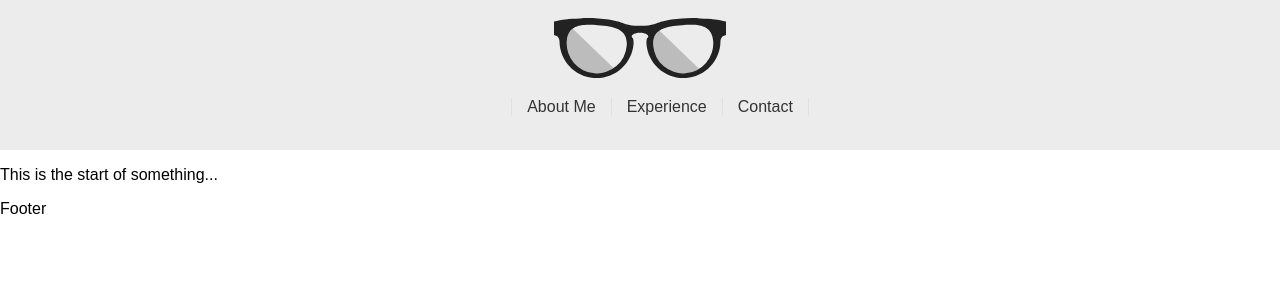
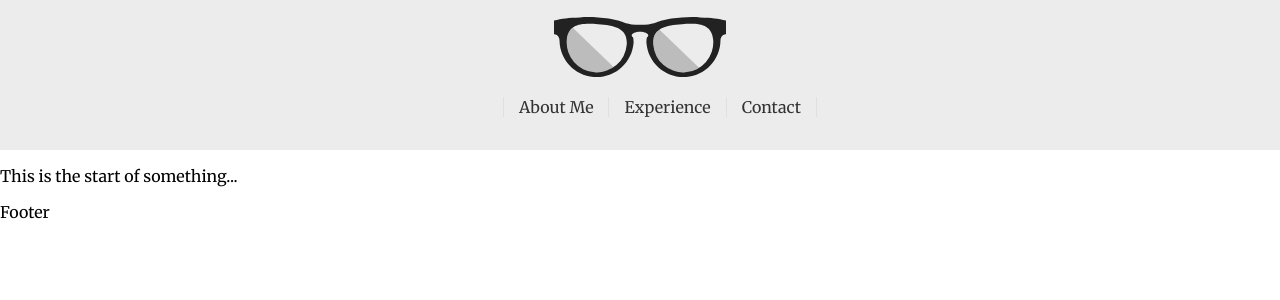
Before and after one commit to r3dscar3/React-Portfolio, a React app: page / in a window 1280 px wide. Shown: the top 300 px of the page. Built offline with nearby package versions, Linux system fonts and the light colour scheme.

Commit message:
header styles

```diff
--- a/src/styles/app.scss
+++ b/src/styles/app.scss
@@ -4,7 +4,6 @@ body {
 	font-family: $base_font;
   margin: 0;
   padding: 0;
-  font-family: sans-serif;
   font-size: 16px;
 }
 
```
